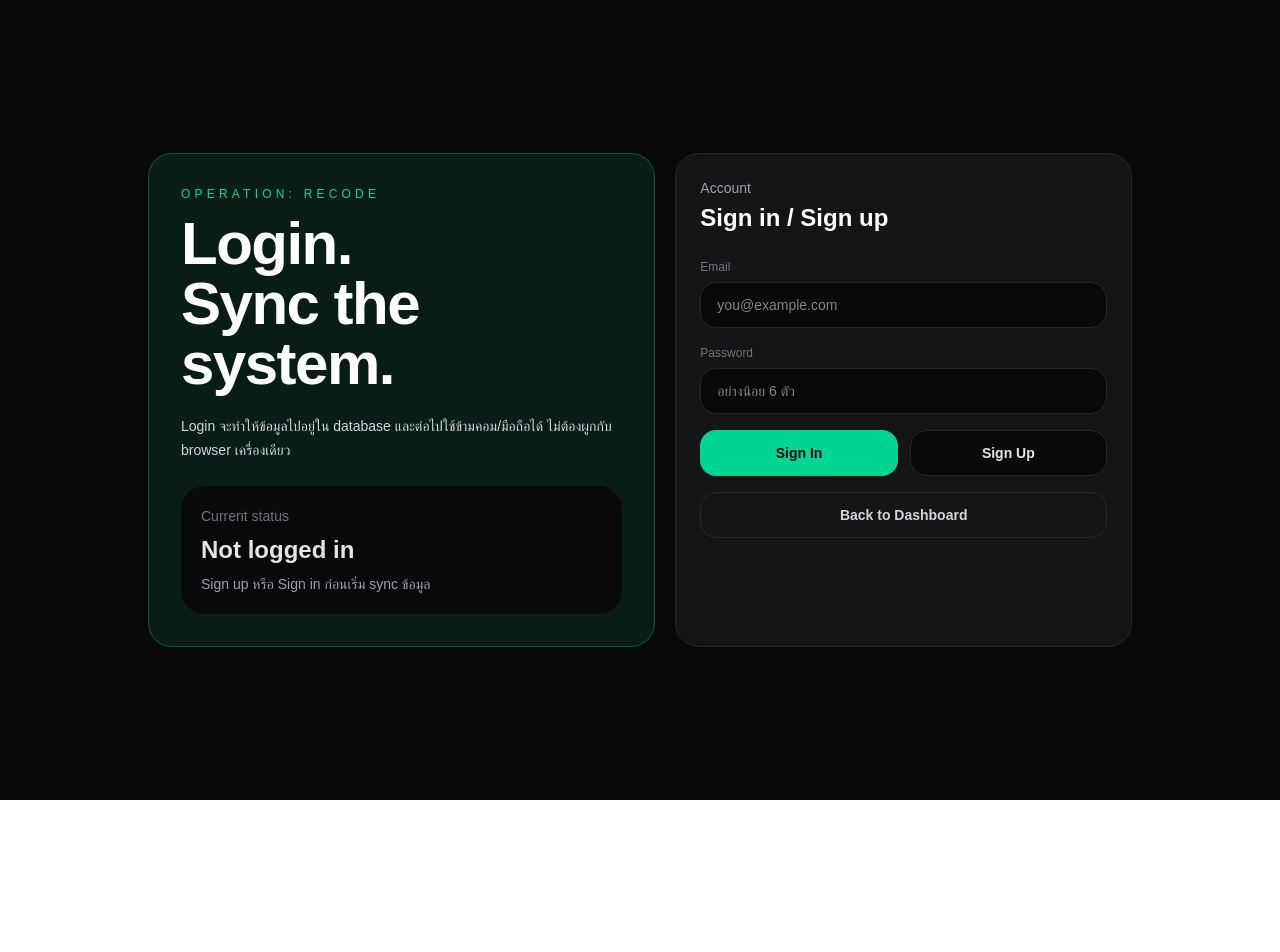
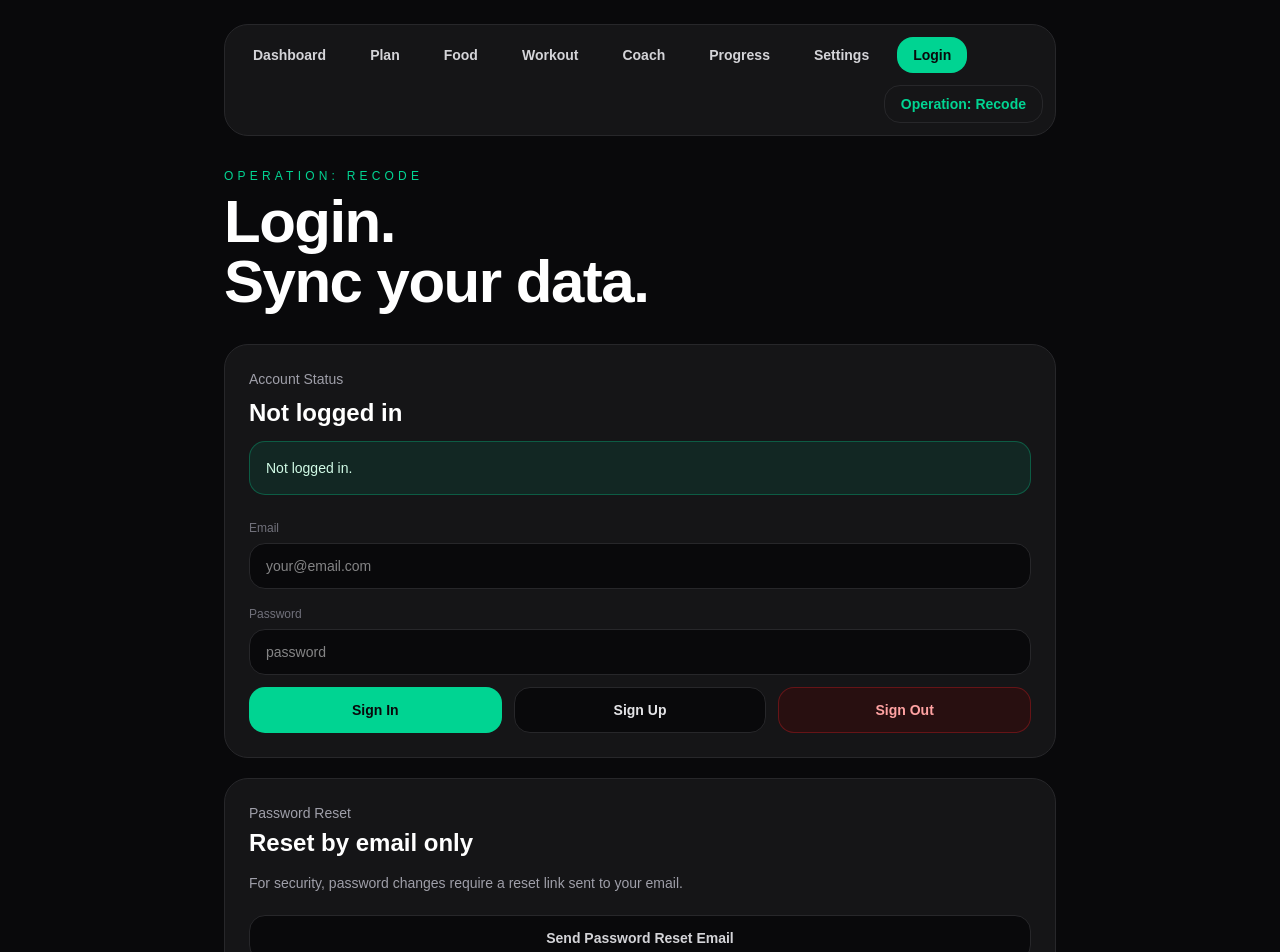
Before and after one commit to ptjaijai/operation-recode, a Next.js app: page /login in a window 1280 px wide. Shown: the top 952 px of the page. Before the commit the page ends 800 px from the top, so only its background shows below. Built offline with nearby package versions, Linux system fonts and the light colour scheme; no server answers.

Commit message:
Clean up login password reset copy

```diff
--- a/app/login/page.tsx
+++ b/app/login/page.tsx
@@ -1,46 +1,83 @@
 "use client";
 
 import { useEffect, useState } from "react";
+import AppNav from "../AppNav";
 import { createClient } from "../../lib/supabase/client";
 
 export default function LoginPage() {
-  const supabase = createClient();
+  const [supabase] = useState(() => createClient());
 
   const [email, setEmail] = useState("");
   const [password, setPassword] = useState("");
 
+  const [newPassword, setNewPassword] = useState("");
   const [userEmail, setUserEmail] = useState("");
-  const [status, setStatus] = useState("");
+
+  const [canSetNewPassword, setCanSetNewPassword] = useState(false);
+  const [status, setStatus] = useState("Checking login...");
   const [loading, setLoading] = useState(false);
 
   useEffect(() => {
     async function loadUser() {
-      const { data } = await supabase.auth.getUser();
-      setUserEmail(data.user?.email ?? "");
+      const { data, error } = await supabase.auth.getUser();
+
+      if (error || !data.user) {
+        setUserEmail("");
+        setStatus("Not logged in.");
+        return;
+      }
+
+      setUserEmail(data.user.email ?? "");
+      setEmail(data.user.email ?? "");
+      setStatus("Logged in.");
     }
 
     loadUser();
 
-    const { data: listener } = supabase.auth.onAuthStateChange((_event, session) => {
-      setUserEmail(session?.user?.email ?? "");
+    const {
+      data: { subscription },
+    } = supabase.auth.onAuthStateChange((event, session) => {
+      if (event === "PASSWORD_RECOVERY") {
+        setCanSetNewPassword(true);
+        setUserEmail(session?.user.email ?? "");
+        setEmail(session?.user.email ?? "");
+        setStatus("Password reset link verified. You can set a new password now.");
+        return;
+      }
+
+      if (event === "SIGNED_IN") {
+        setUserEmail(session?.user.email ?? "");
+        setEmail(session?.user.email ?? "");
+      }
+
+      if (event === "SIGNED_OUT") {
+        setUserEmail("");
+        setCanSetNewPassword(false);
+        setNewPassword("");
+      }
     });
 
     return () => {
-      listener.subscription.unsubscribe();
+      subscription.unsubscribe();
     };
-  }, [supabase.auth]);
+  }, [supabase]);
 
   async function signUp() {
-    if (!email.trim() || !password.trim()) {
-      alert("ใส่ email และ password ก่อน");
+    if (!email || !password) {
+      setStatus("Enter your email and password first.");
+      return;
+    }
+
+    if (password.length < 6) {
+      setStatus("Password must be at least 6 characters.");
       return;
     }
 
     setLoading(true);
-    setStatus("");
+    setStatus("Signing up...");
 
     const { error } = await supabase.auth.signUp({
-      email: email.trim(),
+      email,
       password,
     });
 
@@ -51,20 +88,20 @@ export default function LoginPage() {
       return;
     }
 
-    setStatus("Sign up สำเร็จ ถ้า Supabase ให้ confirm email ให้ไปกดยืนยันใน email ก่อน");
+    setStatus("Sign up successful. Check your email if confirmation is required.");
   }
 
   async function signIn() {
-    if (!email.trim() || !password.trim()) {
-      alert("ใส่ email และ password ก่อน");
+    if (!email || !password) {
+      setStatus("Enter your email and password first.");
       return;
     }
 
     setLoading(true);
-    setStatus("");
+    setStatus("Signing in...");
 
-    const { error } = await supabase.auth.signInWithPassword({
-      email: email.trim(),
+    const { data, error } = await supabase.auth.signInWithPassword({
+      email,
       password,
     });
 
@@ -75,13 +112,14 @@ export default function LoginPage() {
       return;
     }
 
-    setStatus("Login สำเร็จ กำลังไปหน้า Dashboard...");
+    setUserEmail(data.user.email ?? "");
+    setStatus("Login successful. Redirecting...");
     window.location.href = "/";
   }
 
   async function signOut() {
     setLoading(true);
-    setStatus("");
+    setStatus("Signing out...");
 
     const { error } = await supabase.auth.signOut();
 
@@ -93,55 +131,93 @@ export default function LoginPage() {
     }
 
     setUserEmail("");
-    setStatus("Logged out");
+    setPassword("");
+    setNewPassword("");
+    setCanSetNewPassword(false);
+    setStatus("Signed out.");
+  }
+
+  async function sendResetPasswordEmail() {
+    if (!email) {
+      setStatus("Enter your email first to send a password reset link.");
+      return;
+    }
+
+    setLoading(true);
+    setStatus("Sending password reset email...");
+
+    const redirectTo = `${window.location.origin}/login`;
+
+    const { error } = await supabase.auth.resetPasswordForEmail(email, {
+      redirectTo,
+    });
+
+    setLoading(false);
+
+    if (error) {
+      setStatus(error.message);
+      return;
+    }
+
+    setStatus("Password reset email sent. Open the link in your email to continue.");
+  }
+
+  async function saveNewPasswordFromEmailLink() {
+    if (!canSetNewPassword) {
+      setStatus("Open the password reset link from your email first.");
+      return;
+    }
+
+    if (newPassword.length < 6) {
+      setStatus("New password must be at least 6 characters.");
+      return;
+    }
+
+    setLoading(true);
+    setStatus("Saving new password...");
+
+    const { error } = await supabase.auth.updateUser({
+      password: newPassword,
+    });
+
+    setLoading(false);
+
+    if (error) {
+      setStatus(error.message);
+      return;
+    }
+
+    setNewPassword("");
+    setCanSetNewPassword(false);
+    setStatus("Password changed. You can now sign in with your new password.");
   }
 
   return (
     <main className="min-h-screen bg-zinc-950 text-white">
-      <section className="mx-auto flex min-h-screen w-full max-w-5xl items-center px-5 py-8">
-        <div className="grid w-full gap-5 xl:grid-cols-[1fr_0.9fr]">
-          <div className="rounded-3xl border border-emerald-400/30 bg-emerald-400/10 p-6 md:p-8">
+      <section className="mx-auto min-h-screen w-full max-w-4xl px-5 py-6 md:px-8">
+        <AppNav />
+
+        <nav className="mb-8">
           <p className="text-xs uppercase tracking-[0.35em] text-emerald-400">
             Operation: Recode
           </p>
-
-            <h1 className="mt-3 text-4xl font-black tracking-tight md:text-6xl">
+          <h1 className="mt-2 text-3xl font-black tracking-tight md:text-6xl">
             Login.
             <br />
-              Sync the system.
+            Sync your data.
           </h1>
+        </nav>
 
-            <p className="mt-5 text-sm leading-6 text-zinc-300">
-              Login จะทำให้ข้อมูลไปอยู่ใน database และต่อไปใช้ข้ามคอม/มือถือได้
-              ไม่ต้องผูกกับ browser เครื่องเดียว
+        <section className="rounded-3xl border border-zinc-800 bg-zinc-900/80 p-5 md:p-6">
+          <p className="text-sm text-zinc-400">Account Status</p>
+
+          <p className="mt-2 text-2xl font-black">
+            {userEmail ? `Logged in: ${userEmail}` : "Not logged in"}
           </p>
 
-            <div className="mt-6 rounded-3xl bg-zinc-950 p-5">
-              <p className="text-sm text-zinc-500">Current status</p>
-
-              {userEmail ? (
-                <>
-                  <p className="mt-2 text-2xl font-black text-emerald-300">
-                    Logged in
+          <p className="mt-3 rounded-2xl border border-emerald-400/30 bg-emerald-400/10 p-4 text-sm text-emerald-100">
+            {status}
           </p>
-                  <p className="mt-2 text-sm text-zinc-400">{userEmail}</p>
-                </>
-              ) : (
-                <>
-                  <p className="mt-2 text-2xl font-black text-zinc-200">
-                    Not logged in
-                  </p>
-                  <p className="mt-2 text-sm text-zinc-400">
-                    Sign up หรือ Sign in ก่อนเริ่ม sync ข้อมูล
-                  </p>
-                </>
-              )}
-            </div>
-          </div>
-
-          <div className="rounded-3xl border border-zinc-800 bg-zinc-900/80 p-5 md:p-6">
-            <p className="text-sm text-zinc-400">Account</p>
-            <h2 className="mt-1 text-2xl font-bold">Sign in / Sign up</h2>
 
           <div className="mt-5 grid gap-3">
             <label className="block">
@@ -150,7 +226,7 @@ export default function LoginPage() {
                 type="email"
                 value={email}
                 onChange={(event) => setEmail(event.target.value)}
-                  placeholder="you@example.com"
+                placeholder="your@email.com"
                 className="mt-1 w-full rounded-2xl border border-zinc-800 bg-zinc-950 px-4 py-3 text-sm outline-none focus:border-emerald-400"
               />
             </label>
@@ -161,13 +237,12 @@ export default function LoginPage() {
                 type="password"
                 value={password}
                 onChange={(event) => setPassword(event.target.value)}
-                  placeholder="อย่างน้อย 6 ตัว"
+                placeholder="password"
                 className="mt-1 w-full rounded-2xl border border-zinc-800 bg-zinc-950 px-4 py-3 text-sm outline-none focus:border-emerald-400"
               />
             </label>
-            </div>
 
-            <div className="mt-4 grid gap-3 md:grid-cols-2">
+            <div className="grid gap-3 md:grid-cols-3">
               <button
                 onClick={signIn}
                 disabled={loading}
@@ -183,32 +258,65 @@ export default function LoginPage() {
               >
                 Sign Up
               </button>
-            </div>
 
-            {userEmail && (
               <button
                 onClick={signOut}
                 disabled={loading}
-                className="mt-3 w-full rounded-2xl border border-red-900/70 bg-red-950/40 px-4 py-3 text-sm font-bold text-red-300 hover:bg-red-950 disabled:opacity-50"
+                className="rounded-2xl border border-red-900/70 bg-red-950/40 px-4 py-3 text-sm font-bold text-red-300 hover:bg-red-950 disabled:opacity-50"
               >
                 Sign Out
               </button>
-            )}
-
-            {status && (
-              <div className="mt-4 rounded-2xl border border-zinc-800 bg-zinc-950 p-4 text-sm leading-6 text-zinc-300">
-                {status}
-              </div>
-            )}
-
-            <a
-              href="/"
-              className="mt-4 block rounded-2xl border border-zinc-800 px-4 py-3 text-center text-sm font-bold text-zinc-300 hover:bg-zinc-800"
-            >
-              Back to Dashboard
-            </a>
             </div>
           </div>
+        </section>
+
+        <section className="mt-5 rounded-3xl border border-zinc-800 bg-zinc-900/80 p-5 md:p-6">
+          <p className="text-sm text-zinc-400">Password Reset</p>
+          <h2 className="mt-1 text-2xl font-bold">Reset by email only</h2>
+
+          <p className="mt-3 text-sm leading-6 text-zinc-400">
+            For security, password changes require a reset link sent to your email.
+          </p>
+
+          <button
+            onClick={sendResetPasswordEmail}
+            disabled={loading}
+            className="mt-5 w-full rounded-2xl border border-zinc-800 bg-zinc-950 px-4 py-3 text-sm font-bold text-zinc-300 hover:bg-zinc-800 disabled:opacity-50"
+          >
+            Send Password Reset Email
+          </button>
+        </section>
+
+        {canSetNewPassword && (
+          <section className="mt-5 rounded-3xl border border-emerald-400/40 bg-emerald-400/10 p-5 md:p-6">
+            <p className="text-sm text-emerald-300">Email Verified Reset</p>
+
+            <h2 className="mt-1 text-2xl font-bold">Set new password</h2>
+
+            <p className="mt-3 text-sm leading-6 text-zinc-300">
+              This section only appears after opening a valid password reset link.
+            </p>
+
+            <label className="mt-5 block">
+              <span className="text-xs text-zinc-500">New Password</span>
+              <input
+                type="password"
+                value={newPassword}
+                onChange={(event) => setNewPassword(event.target.value)}
+                placeholder="new password"
+                className="mt-1 w-full rounded-2xl border border-zinc-800 bg-zinc-950 px-4 py-3 text-sm outline-none focus:border-emerald-400"
+              />
+            </label>
+
+            <button
+              onClick={saveNewPasswordFromEmailLink}
+              disabled={loading}
+              className="mt-4 w-full rounded-2xl bg-emerald-400 px-4 py-3 text-sm font-black text-zinc-950 hover:bg-emerald-300 disabled:opacity-50"
+            >
+              Save New Password
+            </button>
+          </section>
+        )}
       </section>
     </main>
   );
```
Lines whose indentation alone changed are shown as unchanged.
